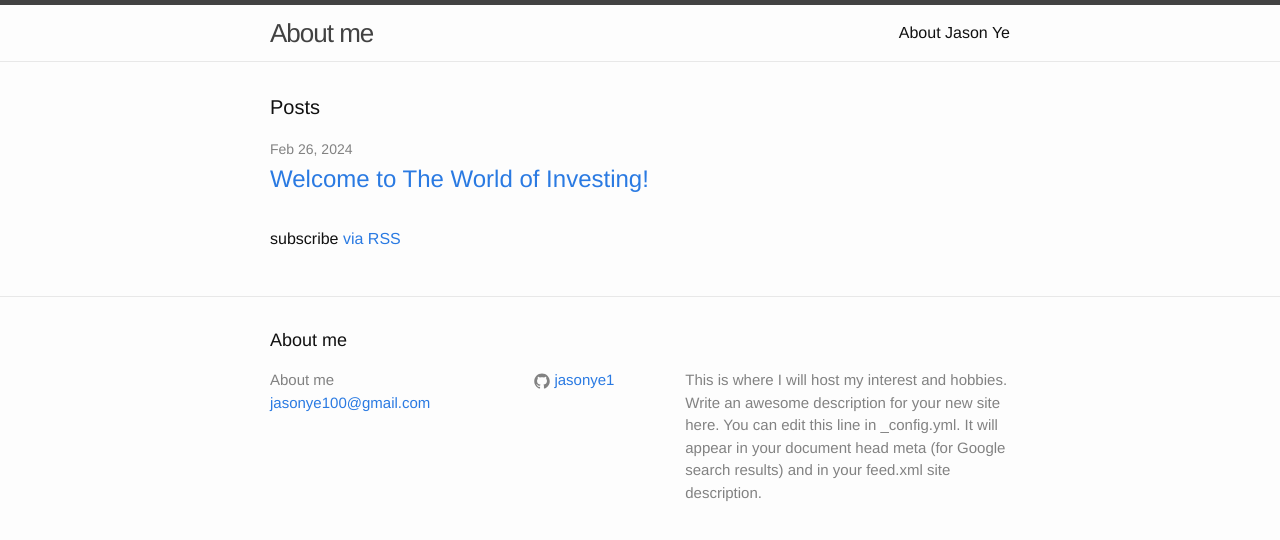
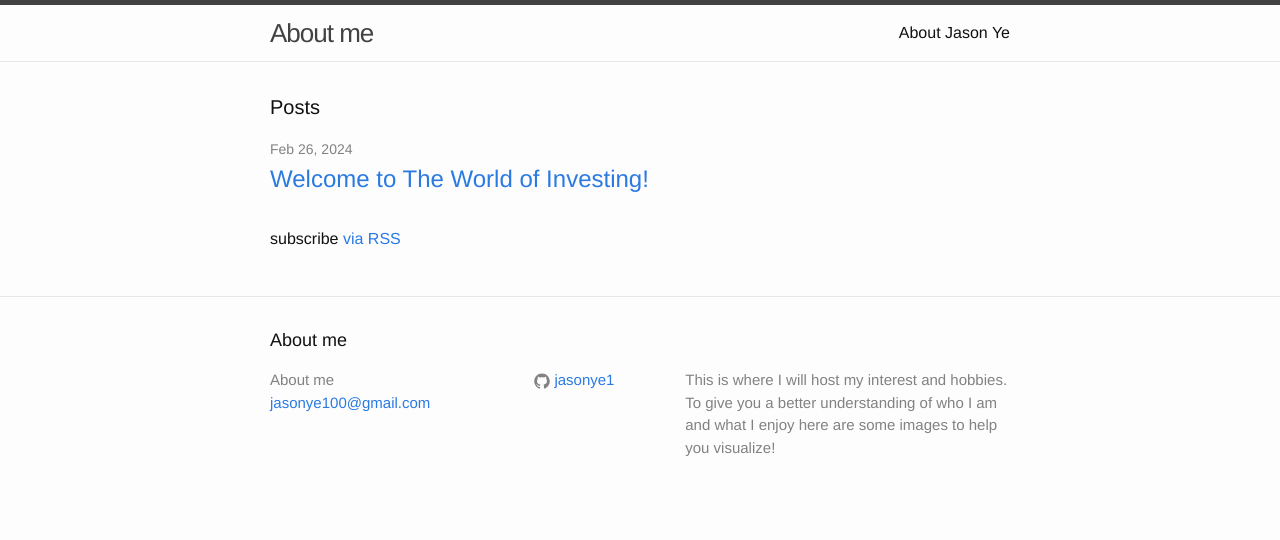
Before and after one commit to jasonye1/jasonye1.github.io, a Jekyll site: the page built from index.html, in a window 1280 px wide. Shown: the top 540 px of the page. Built offline with Jekyll 4.4.1, drawn with Linux system fonts in a browser that asks for light colours.

Commit message:
Update _config.yml

```diff
--- a/_config.yml
+++ b/_config.yml
@@ -10,9 +10,8 @@ title: About me
 email: jasonye100@gmail.com
 description: > # this means to ignore newlines until "baseurl:"
   This is where I will host my interest and hobbies.
-  Write an awesome description for your new site here. You can edit this
-  line in _config.yml. It will appear in your document head meta (for
-  Google search results) and in your feed.xml site description.
+  To give you a better understanding of who I am and what I enjoy
+  here are some images to help you visualize!
 baseurl: "" # the subpath of your site, e.g. /blog
 url: "http://www.jasonye.net/" # the base hostname & protocol for your site
 instragram_username: jason
```
